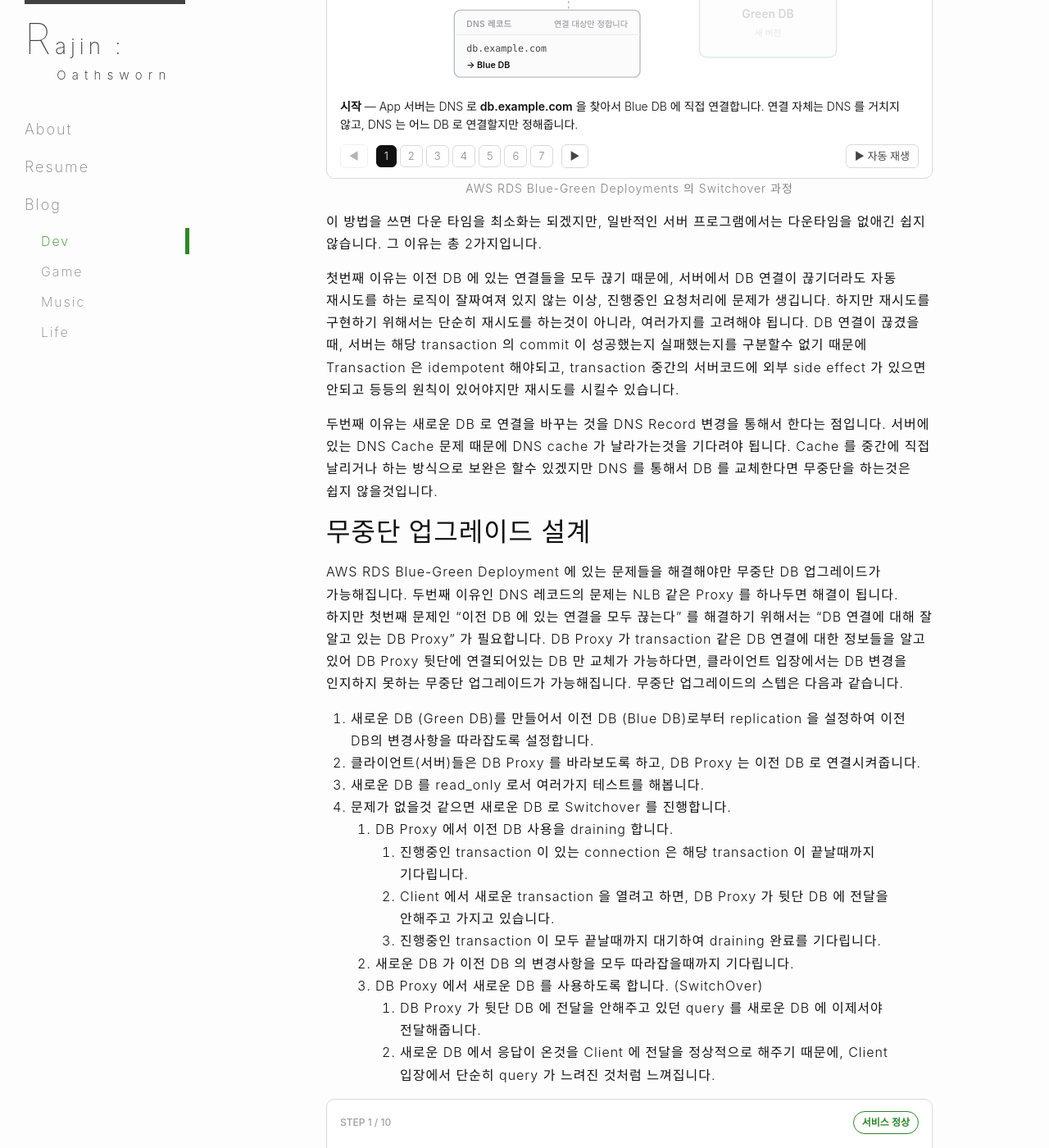
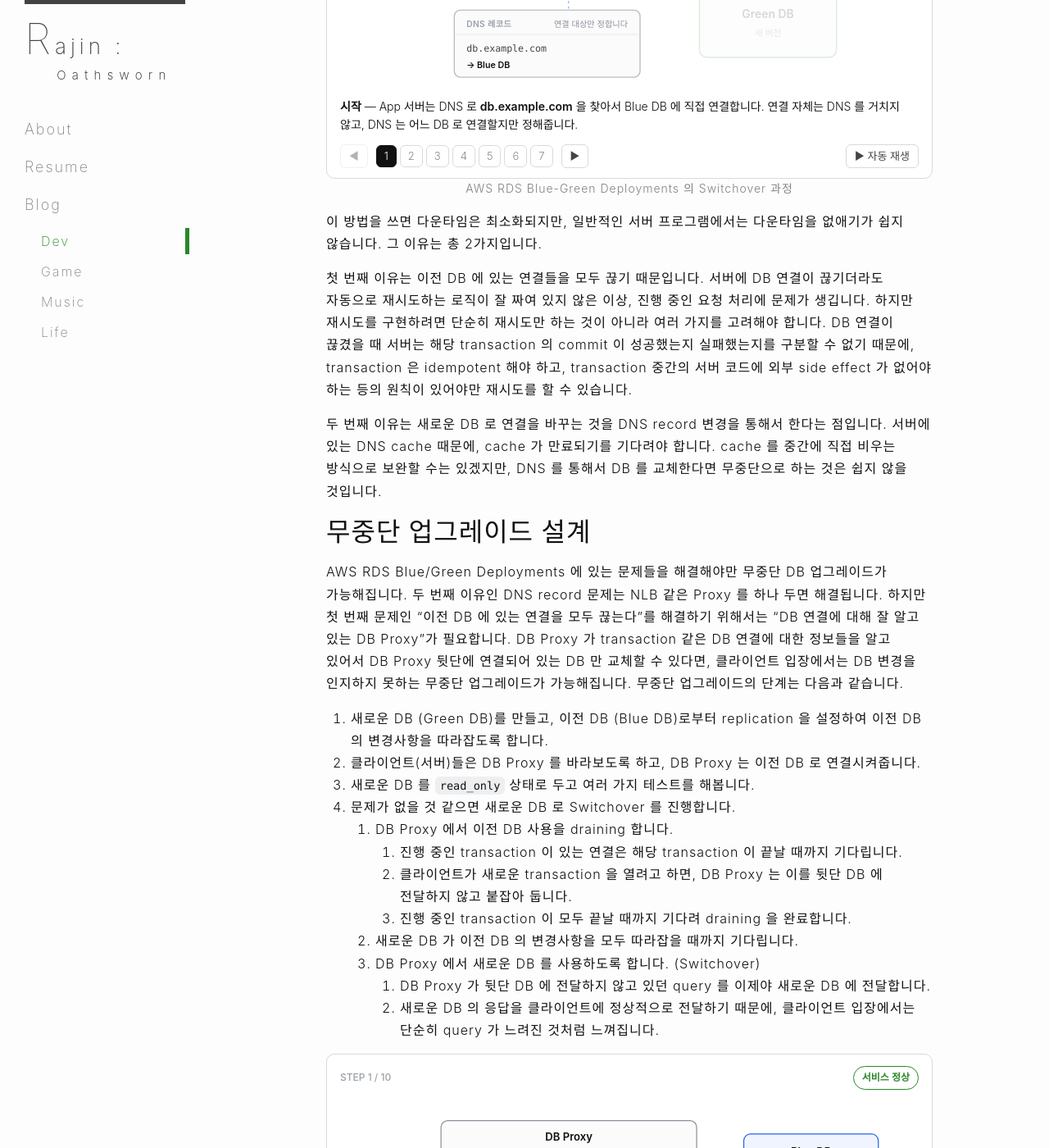
Before and after one commit to Rajin9601/rajin9601.github.io, a Jekyll site: the page built from _posts/2026-09-16-Zero-Downtime-DB-Upgrade-1.md, in a window 1280 px wide and 1400 px high, scrolled down 1067 px. Shown: the whole window at 82% size. Built offline with Jekyll 4.4.1, drawn with Linux system fonts in a browser that asks for light colours; some web fonts are replaced; comment, search, counter and statistics services are not loaded; some of the changed text lies outside the part shown.

Commit message:
ai 퇴고 & 내용 점검

```diff
--- a/_posts/2026-09-16-Zero-Downtime-DB-Upgrade-1.md
+++ b/_posts/2026-09-16-Zero-Downtime-DB-Upgrade-1.md
@@ -9,57 +9,57 @@
 series: zero-downtime-db-upgrade
 ---
 
-AWS Managed DB 를 사용하다보면, AWS 에서 DB 버전 업그레이드를 하라는 알림을 받게 됩니다. 업그레이드를 제때 하지 않으면 Extended Support 비용을 내야되고, 그렇다고 업그레이드를 하려면 결국 다운타임이 생기기에 서비스 점검 시간을 걸게 됩니다. (만약 LTS 버전이 아니라면 업그레이드를 거의 1년에 한번씩 하게 됩니다) 그렇기에 많은 회사에서는 서비스 점검시간을 새벽에 가지면서 서비스 공지를 띄우고 작업을 합니다.
+AWS Managed DB 를 사용하다 보면, AWS 에서 DB 버전 업그레이드를 하라는 알림을 받게 됩니다. 업그레이드를 제때 하지 않으면 Extended Support 비용을 내야 하고, 그렇다고 업그레이드를 하려면 결국 다운타임이 생기기에 서비스 점검 시간을 걸게 됩니다. (Aurora 기준으로, LTS 버전이 아니라면 업그레이드를 거의 1년에 한 번씩 하게 됩니다.) 그렇기에 많은 회사에서는 새벽에 서비스 점검 시간을 가지면서 서비스 공지를 띄우고 작업을 합니다.
 
-현재 제가 다니고 있는 [포트원](https://www.portone.io/)은 다른 회사에 결제 시스템을 제공하는 회사이기에, DB 업그레이드를 위해 점검 시간을 걸게 되면, 포트원을 사용하는 모든 회사들에게 점검시간이 생기는 효과가 생기기에 점검시간을 걸겠다는 결정은 상당히 비싼 결정입니다. 따라서 저희는 무중단 업그레이드를 목표로 잡고 DB 업그레이드를 진행하였습니다.
+현재 제가 다니고 있는 [포트원](https://www.portone.io/)은 다른 회사에 결제 시스템을 제공하는 회사입니다. 그래서 DB 업그레이드를 위해 점검 시간을 걸면 포트원을 사용하는 모든 회사에 점검 시간이 생기기 때문에, 점검 시간을 걸겠다는 결정은 상당히 비싼 결정입니다. 따라서 저희는 무중단 업그레이드를 목표로 잡고 DB 업그레이드를 진행하였습니다.
 
-# AWS RDS Blue-Green Deployments
+# AWS RDS Blue/Green Deployments
 
-현재, AWS 측에서 제공하는 DB 업그레이드 중 가장 다운타임을 최소화 할수 있는건 Blue-Green Deployments 입니다. 원리는 다음과 같습니다.
+현재 AWS 에서 제공하는 DB 업그레이드 방법 중 다운타임을 가장 최소화할 수 있는 것은 Blue/Green Deployments 입니다. 원리는 다음과 같습니다.
 
-1. 새로운 DB (Green DB)를 만들어서 이전 DB (Blue DB)로부터 replication 을 설정하여 이전 DB의 변경사항을 따라잡도록 설정합니다.
-2. 새로운 DB 를 read_only 로서 여러가지 테스트를 해봅니다.
-3. 문제가 없을것 같으면 새로운 DB 로 Switchover 를 진행합니다.
+1. 새로운 DB (Green DB)를 만들고, 이전 DB (Blue DB)로부터 replication 을 설정하여 이전 DB 의 변경사항을 따라잡도록 합니다.
+2. 새로운 DB 를 `read_only` 상태로 두고 여러 가지 테스트를 해봅니다.
+3. 문제가 없을 것 같으면 새로운 DB 로 Switchover 를 진행합니다.
    1. 이전 DB 에 있는 연결들을 모두 끊습니다.
-   2. 새로운 DB 가 이전 DB 의 변경사항을 모두 따라잡을때까지 기다립니다.
-   3. DB 연결에 사용되던 endpoint 의 DNS record 들을 변경하여 새로운 DB 를 가르키도록 만듭니다.
+   2. 새로운 DB 가 이전 DB 의 변경사항을 모두 따라잡을 때까지 기다립니다.
+   3. DB 연결에 사용되던 endpoint 의 DNS record 들을 변경하여 새로운 DB 를 가리키도록 만듭니다.
 
 {% include viz/rds-blue-green.html %}
 
-이 방법을 쓰면 다운 타임을 최소화는 되겠지만, 일반적인 서버 프로그램에서는 다운타임을 없애긴 쉽지 않습니다. 그 이유는 총 2가지입니다.
+이 방법을 쓰면 다운타임은 최소화되지만, 일반적인 서버 프로그램에서는 다운타임을 없애기가 쉽지 않습니다. 그 이유는 총 2가지입니다.
 
-첫번째 이유는 이전 DB 에 있는 연결들을 모두 끊기 때문에, 서버에서 DB 연결이 끊기더라도 자동 재시도를 하는 로직이 잘짜여져 있지 않는 이상, 진행중인 요청처리에 문제가 생깁니다. 하지만 재시도를 구현하기 위해서는 단순히 재시도를 하는것이 아니라, 여러가지를 고려해야 됩니다. DB 연결이 끊겼을 때, 서버는 해당 transaction 의 commit 이 성공했는지 실패했는지를 구분할수 없기 때문에 Transaction 은 idempotent 해야되고, transaction 중간의 서버코드에 외부 side effect 가 있으면 안되고 등등의 원칙이 있어야지만 재시도를 시킬수 있습니다.
+첫 번째 이유는 이전 DB 에 있는 연결들을 모두 끊기 때문입니다. 서버에 DB 연결이 끊기더라도 자동으로 재시도하는 로직이 잘 짜여 있지 않은 이상, 진행 중인 요청 처리에 문제가 생깁니다. 하지만 재시도를 구현하려면 단순히 재시도만 하는 것이 아니라 여러 가지를 고려해야 합니다. DB 연결이 끊겼을 때 서버는 해당 transaction 의 commit 이 성공했는지 실패했는지를 구분할 수 없기 때문에, transaction 은 idempotent 해야 하고, transaction 중간의 서버 코드에 외부 side effect 가 없어야 하는 등의 원칙이 있어야만 재시도를 할 수 있습니다.
 
-두번째 이유는 새로운 DB 로 연결을 바꾸는 것을 DNS Record 변경을 통해서 한다는 점입니다. 서버에 있는 DNS Cache 문제 때문에 DNS cache 가 날라가는것을 기다려야 됩니다. Cache 를 중간에 직접 날리거나 하는 방식으로 보완은 할수 있겠지만 DNS 를 통해서 DB 를 교체한다면 무중단을 하는것은 쉽지 않을것입니다.
+두 번째 이유는 새로운 DB 로 연결을 바꾸는 것을 DNS record 변경을 통해서 한다는 점입니다. 서버에 있는 DNS cache 때문에, cache 가 만료되기를 기다려야 합니다. cache 를 중간에 직접 비우는 방식으로 보완할 수는 있겠지만, DNS 를 통해서 DB 를 교체한다면 무중단으로 하는 것은 쉽지 않을 것입니다.
 
 # 무중단 업그레이드 설계
 
-AWS RDS Blue-Green Deployment 에 있는 문제들을 해결해야만 무중단 DB 업그레이드가 가능해집니다. 두번째 이유인 DNS 레코드의 문제는 NLB 같은 Proxy 를 하나두면 해결이 됩니다. 하지만 첫번째 문제인 "이전 DB 에 있는 연결을 모두 끊는다" 를 해결하기 위해서는 "DB 연결에 대해 잘 알고 있는 DB Proxy" 가 필요합니다. DB Proxy 가 transaction 같은 DB 연결에 대한 정보들을 알고 있어 DB Proxy 뒷단에 연결되어있는 DB 만 교체가 가능하다면, 클라이언트 입장에서는 DB 변경을 인지하지 못하는 무중단 업그레이드가 가능해집니다. 무중단 업그레이드의 스텝은 다음과 같습니다.
+AWS RDS Blue/Green Deployments 에 있는 문제들을 해결해야만 무중단 DB 업그레이드가 가능해집니다. 두 번째 이유인 DNS record 문제는 NLB 같은 Proxy 를 하나 두면 해결됩니다. 하지만 첫 번째 문제인 "이전 DB 에 있는 연결을 모두 끊는다"를 해결하기 위해서는 "DB 연결에 대해 잘 알고 있는 DB Proxy"가 필요합니다. DB Proxy 가 transaction 같은 DB 연결에 대한 정보들을 알고 있어서 DB Proxy 뒷단에 연결되어 있는 DB 만 교체할 수 있다면, 클라이언트 입장에서는 DB 변경을 인지하지 못하는 무중단 업그레이드가 가능해집니다. 무중단 업그레이드의 단계는 다음과 같습니다.
 
-1. 새로운 DB (Green DB)를 만들어서 이전 DB (Blue DB)로부터 replication 을 설정하여 이전 DB의 변경사항을 따라잡도록 설정합니다.
+1. 새로운 DB (Green DB)를 만들고, 이전 DB (Blue DB)로부터 replication 을 설정하여 이전 DB 의 변경사항을 따라잡도록 합니다.
 2. 클라이언트(서버)들은 DB Proxy 를 바라보도록 하고, DB Proxy 는 이전 DB 로 연결시켜줍니다.
-3. 새로운 DB 를 read_only 로서 여러가지 테스트를 해봅니다.
-4. 문제가 없을것 같으면 새로운 DB 로 Switchover 를 진행합니다.
+3. 새로운 DB 를 `read_only` 상태로 두고 여러 가지 테스트를 해봅니다.
+4. 문제가 없을 것 같으면 새로운 DB 로 Switchover 를 진행합니다.
    1. DB Proxy 에서 이전 DB 사용을 draining 합니다.
-      1. 진행중인 transaction 이 있는 connection 은 해당 transaction 이 끝날때까지 기다립니다.
-      2. Client 에서 새로운 transaction 을 열려고 하면, DB Proxy 가 뒷단 DB 에 전달을 안해주고 가지고 있습니다.
-      3. 진행중인 transaction 이 모두 끝날때까지 대기하여 draining 완료를 기다립니다.
-   2. 새로운 DB 가 이전 DB 의 변경사항을 모두 따라잡을때까지 기다립니다.
-   3. DB Proxy 에서 새로운 DB 를 사용하도록 합니다. (SwitchOver)
-      1. DB Proxy 가 뒷단 DB 에 전달을 안해주고 있던 query 를 새로운 DB 에 이제서야 전달해줍니다.
-      2. 새로운 DB 에서 응답이 온것을 Client 에 전달을 정상적으로 해주기 때문에, Client 입장에서 단순히 query 가 느려진 것처럼 느껴집니다.
+      1. 진행 중인 transaction 이 있는 연결은 해당 transaction 이 끝날 때까지 기다립니다.
+      2. 클라이언트가 새로운 transaction 을 열려고 하면, DB Proxy 는 이를 뒷단 DB 에 전달하지 않고 붙잡아 둡니다.
+      3. 진행 중인 transaction 이 모두 끝날 때까지 기다려 draining 을 완료합니다.
+   2. 새로운 DB 가 이전 DB 의 변경사항을 모두 따라잡을 때까지 기다립니다.
+   3. DB Proxy 에서 새로운 DB 를 사용하도록 합니다. (Switchover)
+      1. DB Proxy 가 뒷단 DB 에 전달하지 않고 있던 query 를 이제야 새로운 DB 에 전달합니다.
+      2. 새로운 DB 의 응답을 클라이언트에 정상적으로 전달하기 때문에, 클라이언트 입장에서는 단순히 query 가 느려진 것처럼 느껴집니다.
 
 {% include viz/db-proxy-switchover.html %}
 
-이렇게 업그레이드를 하게 되면, draining 되는데 시간이 2초 걸렸다고 했을 때, 그때의 서버의 모든 요청의 latency 가 2초로 증가하긴 하지만 서버의 응답은 정상적으로 나올것이기에 다운타임이 생기진 않게 됩니다. 이런 무중단 업그레이드를 하기 위해서는 약간의 서버에 대한 가정들이 필요합니다.
+이렇게 업그레이드를 하면, draining 에 2초가 걸렸다고 했을 때 그 시점에 서버로 들어온 모든 요청의 latency 가 최대 2초 증가하긴 하지만, 서버의 응답은 정상적으로 나오기 때문에 다운타임은 생기지 않습니다. 이런 무중단 업그레이드를 하기 위해서는 서버에 대한 몇 가지 가정이 필요합니다.
 
 1. 서버에서는 DB 에 transaction 을 길게 잡고 있지 않아야 합니다.
-   - draining 할때 기다리는 시간이 너무 길어지면, 요청의 latency 가 그만큼 길어지기 때문에 장애상황과 동일한 수준으로 길어지면 문제가 됩니다.
-2. DB 에 transaction 을 잡고 있으면서 새롭게 DB transaction 을 여는 코드가 Switchover 시, 동작하면 안됩니다.
-   - Switchover 를 할때, 새로운 DB transaction 에 열려야 이전 transaction 이 끝나는데, DB Proxy 는 새로운 transaction 은 딜레이 시키고, 기존 transaction 은 끝날때까지 기다리면서 일종의 deadlock 이 발생하면서 draining 이 실패하게 됩니다.
+   - draining 할 때 기다리는 시간만큼 요청의 latency 가 길어지기 때문에, 이 시간이 장애 상황과 동일한 수준으로 길어지면 문제가 됩니다.
+2. DB 에 transaction 을 잡고 있으면서 새롭게 DB transaction 을 여는 코드가 Switchover 중에 동작하면 안 됩니다.
+   - 이런 코드는 새로운 transaction 이 열려야 이전 transaction 이 끝납니다. 그런데 Switchover 중의 DB Proxy 는 새로운 transaction 은 delay 시키고 기존 transaction 은 끝날 때까지 기다리기 때문에, 일종의 deadlock 이 발생하면서 draining 이 실패하게 됩니다.
 
-이 두가지 가정들에 해당하는 서버 프로그램들은 상대적으로 많을것이고, 또한 항상 이 두가정을 만족해야 되는것이 아니라 Switchover 하는 순간의 요청들에 대해서만 만족하면 되는 가정들이기에 두 가정에 해당하는 request 종류가 희귀하다면, 확률을 믿고 Switchover 를 될때까지 시도를 하는 방법도 존재합니다.
+이 두 가지 가정을 만족하는 서버 프로그램은 상대적으로 많을 것입니다. 또한 항상 이 두 가정을 만족해야 하는 것이 아니라 Switchover 하는 순간의 요청들만 만족하면 되기 때문에, 두 가정을 만족하지 않는 요청 종류가 드물다면 확률을 믿고 Switchover 가 성공할 때까지 시도하는 방법도 있습니다.
 
-포트원의 경우 MySQL, PostgreSQL DB 둘다 사용하고 있기 때문에, 무중단 업그레이드 과정을 두 DB 타입에 대해서 모두 설계해서 실행하였습니다. 다음 글들에서 각 DB 에서 어떻게 무중단 업그레이드를 구현했는지 설명하겠습니다.
+포트원의 경우 MySQL 과 PostgreSQL 을 모두 사용하고 있기 때문에, 무중단 업그레이드 과정을 두 DB 에 대해서 모두 설계하고 실행하였습니다. 다음 글들에서 각 DB 에서 어떻게 무중단 업그레이드를 구현했는지 설명하겠습니다.
 
 {% include series.html title="무중단 DB 업그레이드" %}
```
Also changed, not shown: _includes/viz/multiplexing-select.html (+18 -17 lines), _includes/viz/multiplexing.html (+34 -34 lines), _posts/2026-09-16-Zero-Downtime-DB-Upgrade-2.md (+53 -51 lines), _posts/2026-09-16-Zero-Downtime-DB-Upgrade-3.md (+53 -47 lines).
